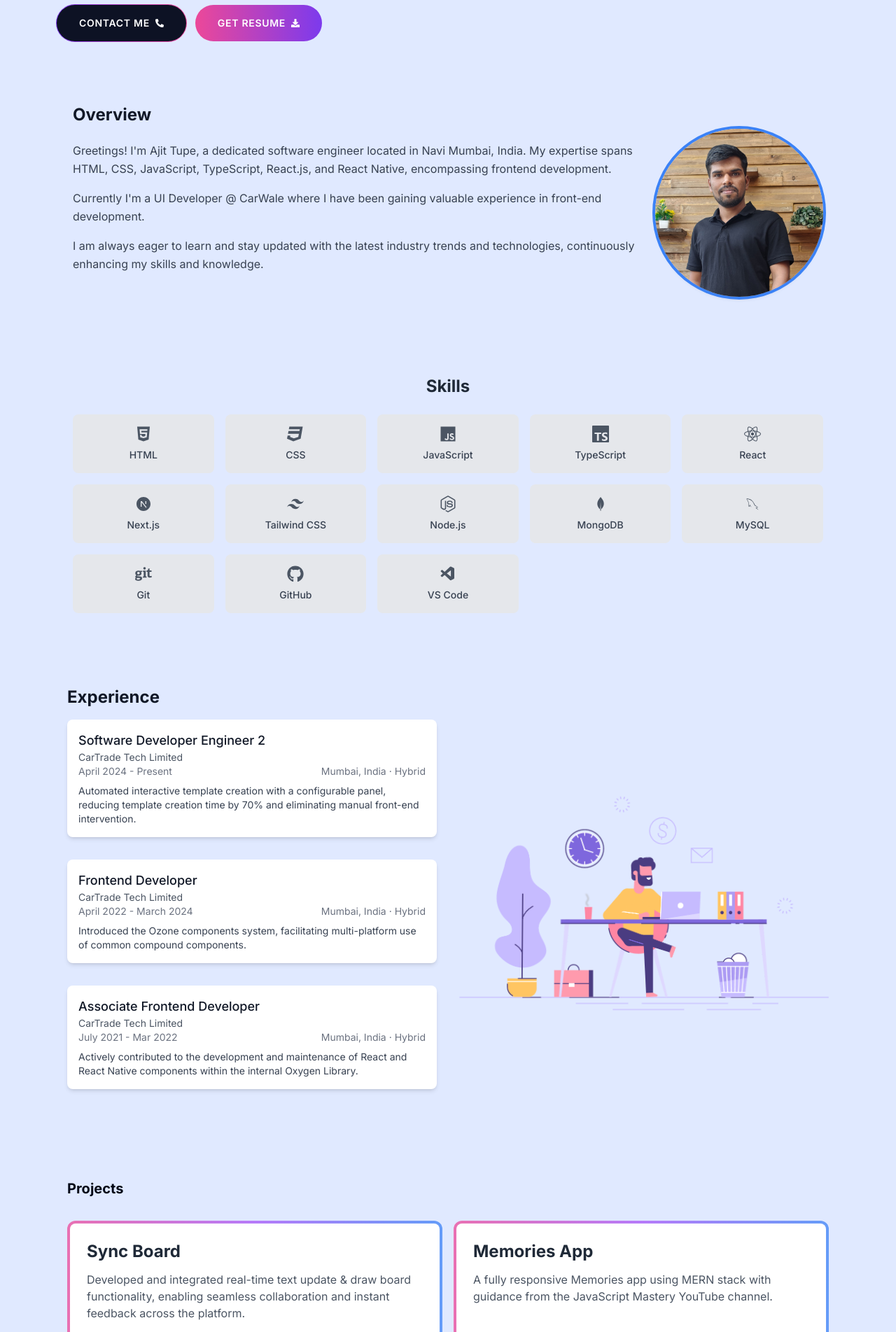
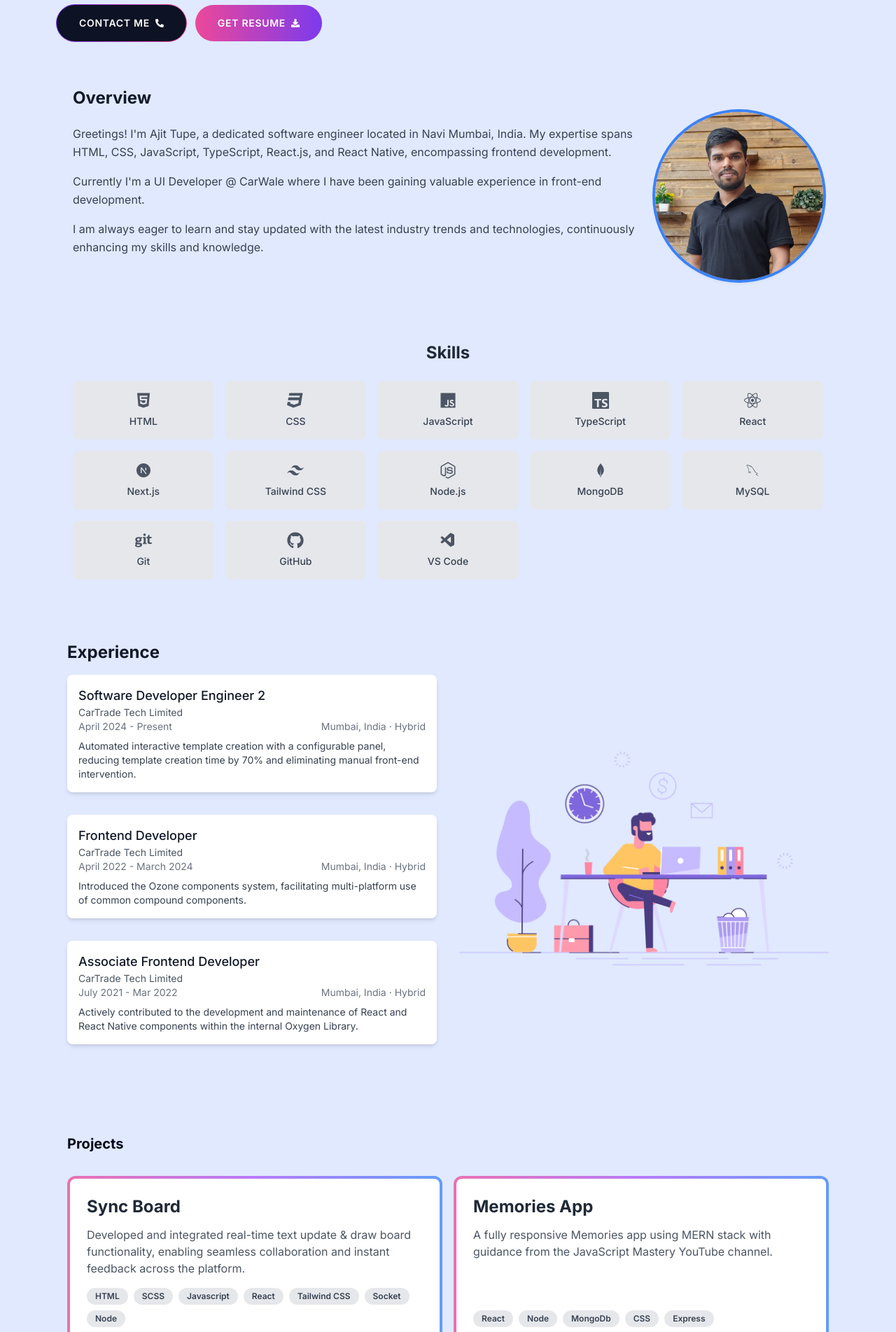
Before and after one commit to ajittupe2548/ajit-tupe-portfolio, a Next.js app: page / in a window 1280 px wide. Shown: the part 560-2463 px from the top of the page at 70% size. Built offline with nearby package versions, Linux system fonts and the light colour scheme.

Commit message:
Removed: Extra section wrapper

```diff
--- a/src/app/page.tsx
+++ b/src/app/page.tsx
@@ -13,61 +13,12 @@ const HomePage: React.FC = () => {
     return (
         <>
             <Introduction />
-            <div
-                className='sm:col-span-2 md:col-span-3 lg:col-span-4 xl:col-span-6 pt-16'
-                id='about'
-            >
             <About />
-            </div>
-
-            <div
-                className='sm:col-span-2 md:col-span-3 lg:col-span-4 xl:col-span-6 grid grid-cols-1 lg:grid-cols-2 gap-4  pt-16'
-                id='skills'
-            >
             <Skills />
-            </div>
-
-            <div
-                className='sm:col-span-2 md:col-span-3 lg:col-span-4 xl:col-span-6 pt-16'
-                id='experience'
-            >
             <Experience />
-            </div>
-
-            <div
-                className='sm:col-span-2 md:col-span-3 lg:col-span-4 xl:col-span-6 pt-16'
-                id='projects'
-            >
             <FeaturedProjects />
-            </div>
-
-            <div
-                className='sm:col-span-2 md:col-span-3 lg:col-span-4 xl:col-span-6  pt-16'
-                id='education'
-            >
             <Education />
-            </div>
-
-            <div
-                className='sm:col-span-2 md:col-span-3 lg:col-span-4 xl:col-span-6 py-8'
-                id='contact'
-            >
             <Contact />
-            </div>
-
-            {/* #TODO: Check if we need this */}
-            {/* <div className='sm:col-span-2 md:col-span-3 lg:col-span-4 xl:col-span-6 grid grid-cols-1 lg:grid-cols-2 gap-4'>
-                    <div className=' rounded-lg overflow-hidden'>
-                        <div className='sm:col-span-2 md:col-span-3 lg:col-span-4 xl:col-span-6 grid grid-cols-1 lg:grid-cols-2 gap-4 bg-gradient-to-br from-blue-100 to-indigo-100 dark:from-gray-900 dark:to-indigo-900 py-12 px-4 sm:px-6 lg:px-8'>
-                            <div className='flex flex-col'>
-                                <Languages />
-                            </div>
-                            <div className='flex flex-col'>
-                                <Hobbies />
-                            </div>
-                        </div>
-                    </div>
-                </div> */}
         </>
     );
 };
--- a/src/components/About.tsx
+++ b/src/components/About.tsx
@@ -4,7 +4,10 @@ import heroImage from '@/assets/Ajit.jpg';
 
 const About: React.FC = () => {
     return (
-        <div className='rounded-xl overflow-hidden transition-all duration-300 md:col-span-3 lg:col-span-4 p-6'>
+        <div
+            className='rounded-xl overflow-hidden transition-all duration-300 md:col-span-3 lg:col-span-4 p-6 pt-16'
+            id='about'
+        >
             <h2 className='text-2xl font-bold text-gray-900 dark:text-white mb-1'>
                 Overview
             </h2>
--- a/src/components/Contact.tsx
+++ b/src/components/Contact.tsx
@@ -8,7 +8,7 @@ import SocialLinks from './SocialLinks';
 
 const ProjectsDisplay: React.FC = () => {
     return (
-        <div className='max-w-6xl mx-auto p-4 rounded-lg'>
+        <div className='max-w-6xl mx-auto p-4 rounded-lg py-8' id='contact'>
             <h2 className='text-4xl font-bold mb-4 text-gray-900 dark:text-white text-center'>
                 Get in touch
             </h2>
--- a/src/components/Education.tsx
+++ b/src/components/Education.tsx
@@ -56,7 +56,7 @@ const TimelineItem: React.FC<{ item: TimelineItem }> = ({ item }) => (
 
 const Timeline: React.FC = () => {
     return (
-        <div className='max-w-6xl mx-auto p-4 rounded-lg'>
+        <div className='max-w-6xl mx-auto p-4 rounded-lg pt-16' id='education'>
             <div className='grid grid-cols-1 md:grid-cols-2 gap-8'>
                 <div>
                     <h2 className='text-2xl font-bold mb-4 text-gray-900 dark:text-white'>
--- a/src/components/Experience.tsx
+++ b/src/components/Experience.tsx
@@ -68,7 +68,7 @@ const TimelineItem: React.FC<{ item: TimelineItem }> = ({ item }) => (
 
 const Timeline: React.FC = () => {
     return (
-        <div className='max-w-6xl mx-auto p-4 rounded-lg'>
+        <div className='max-w-6xl mx-auto p-4 rounded-lg pt-16' id='experience'>
             <div className='grid grid-cols-1 md:grid-cols-2 gap-8'>
                 <div>
                     <h2 className='text-2xl font-bold mb-4 text-gray-900 dark:text-white'>
--- a/src/components/Hobbies.tsx
+++ /dev/null
@@ -1,47 +0,0 @@
-import React from 'react';
-
-interface Hobby {
-    name: string;
-    icon: string;
-}
-
-const hobbies: Hobby[] = [
-    { name: 'Sports', icon: '🤾‍♂️' },
-    { name: 'Music', icon: '🎧' },
-    { name: 'Trekking', icon: '🧗' },
-    { name: 'Travel', icon: '✈️' },
-];
-
-interface HobbyCardProps {
-    hobby: Hobby;
-    index: number;
-}
-
-const HobbyCard: React.FC<HobbyCardProps> = ({ hobby, index }) => (
-    <div
-        className='bg-white dark:bg-gray-800 rounded-lg shadow-lg p-6 flex flex-col items-center justify-center transform hover:scale-105 transition duration-300 ease-in-out'
-        style={{ animationDelay: `${index * 100}ms` }}
-    >
-        <span className='text-4xl mb-2'>{hobby.icon}</span>
-        <h3 className='text-xl font-semibold text-gray-800 dark:text-white'>
-            {hobby.name}
-        </h3>
-    </div>
-);
-
-const Hobbies: React.FC = () => {
-    return (
-        <div>
-            <h2 className='text-3xl font-bold text-gray-800 dark:text-white mb-6'>
-                Hobbies
-            </h2>
-            <div className='grid grid-cols-2 md:grid-cols-2 gap-6'>
-                {hobbies.map((hobby, index) => (
-                    <HobbyCard key={hobby.name} hobby={hobby} index={index} />
-                ))}
-            </div>
-        </div>
-    );
-};
-
-export default Hobbies;
--- a/src/components/Languages.tsx
+++ /dev/null
@@ -1,54 +0,0 @@
-import React from 'react';
-
-interface Language {
-    name: string;
-    level: string;
-    flag: string;
-}
-
-const languages: Language[] = [
-    { name: 'English', level: 'Fluent', flag: '🇬🇧' },
-    { name: 'Hindi', level: 'Fluent', flag: '🇩🇪' },
-    { name: 'Marathi', level: 'Fluent', flag: '🇫🇷' },
-];
-
-interface LanguageCardProps {
-    language: Language;
-    index: number;
-}
-
-const LanguageCard: React.FC<LanguageCardProps> = ({ language, index }) => (
-    <div
-        className='bg-white dark:bg-gray-800 rounded-lg shadow-lg p-2 flex items-center space-x-4 transform hover:scale-105 transition duration-300 ease-in-out'
-        style={{ animationDelay: `${index * 100}ms` }}
-    >
-        <span className='text-3xl'>{language.flag}</span>
-        <div>
-            <h3 className='text-md font-semibold text-gray-800 dark:text-white'>
-                {language.name}
-            </h3>
-            <p className='text-gray-600 dark:text-gray-300'>{language.level}</p>
-        </div>
-    </div>
-);
-
-const Languages: React.FC = () => {
-    return (
-        <div className='mb-16'>
-            <h2 className='text-3xl font-bold text-gray-800 dark:text-white mb-6'>
-                Languages
-            </h2>
-            <div className='grid grid-cols-1  gap-2'>
-                {languages.map((language, index) => (
-                    <LanguageCard
-                        key={language.name}
-                        language={language}
-                        index={index}
-                    />
-                ))}
-            </div>
-        </div>
-    );
-};
-
-export default Languages;
--- a/src/components/Projects.tsx
+++ b/src/components/Projects.tsx
@@ -49,7 +49,10 @@ const projects: Omit<ProjectCardProps, 'stars' | 'forks' | 'lastUpdated'>[] = [
 
 const Projects: React.FC = () => {
     return (
-        <div className='rounded-lg md:col-span-2 lg:col-span-3'>
+        <div
+            className='rounded-lg md:col-span-2 lg:col-span-3 pt-16'
+            id='projects'
+        >
             <div className='p-4'>
                 <h2 className='text-xl font-bold'>Projects</h2>
             </div>
--- a/src/components/Skills.tsx
+++ b/src/components/Skills.tsx
@@ -33,7 +33,10 @@ const skills = [
 
 const Skills: React.FC = () => {
     return (
-        <div className='p-6 rounded-xl md:col-span-2 transition-all duration-300 flex-grow'>
+        <div
+            className='p-6 rounded-xl md:col-span-2 transition-all duration-300 flex-grow pt-16'
+            id='skills'
+        >
             <h2 className='text-2xl font-bold mb-6 text-gray-800 dark:text-white text-center'>
                 Skills
             </h2>
```
Lines whose indentation alone changed are shown as unchanged.
